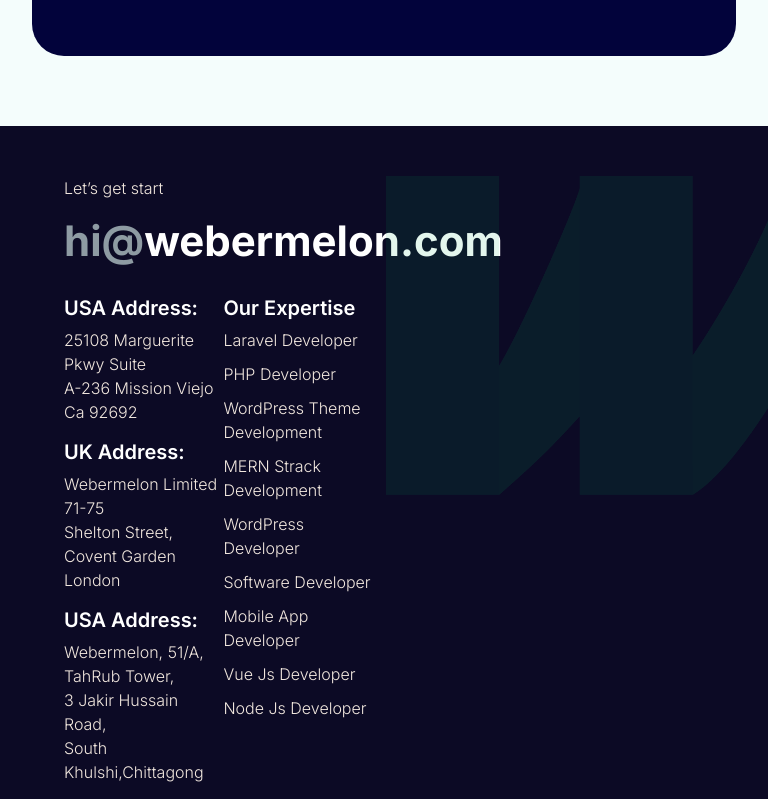
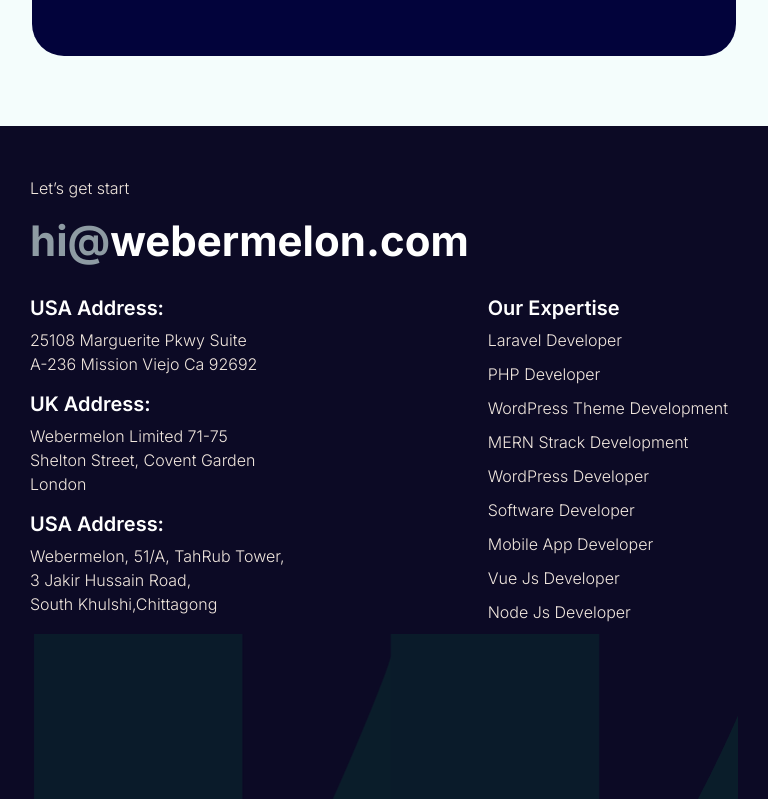
Before and after one commit to electrokoushik/webermelon, a plain HTML site: page index.html in a window 768 px wide. Shown: the part 6380-7179 px from the top of the page. Drawn offline with nearby package versions, Linux system fonts and the light colour scheme.

Commit message:
Update 30/10 3:47PM

```diff
--- a/css/media.css
+++ b/css/media.css
@@ -58,6 +58,10 @@
     .case_card{
         text-align: center;
     }
+    footer{
+        padding-left: 30px;
+        padding-right: 30px;
+    }
 }
 
 /* Large devices (desktops, 992px and up) */
--- a/index.html
+++ b/index.html
@@ -397,7 +397,7 @@
 		<footer>
 			<div class="container-fluid">
 				<div class="row">
-					<div class="offset-md-1 col-md-5 gx-0">
+					<div class="offset-lg-1 col-lg-5 gx-0">
 						<div><p>Let’s get start</p></div>
 						<div class="email">
 							<a href="hi@webermelon.com">
@@ -433,7 +433,7 @@
 							</div>
 						</div>
 					</div>
-					<div class="col-md-6 gx-0">
+					<div class="col-lg-6 gx-0">
 						<img src="images/large-logo.png" style="opacity: 0.2;width: 100%;" class="img-fluid" alt="image">
 					</div>
 				</div>
```
